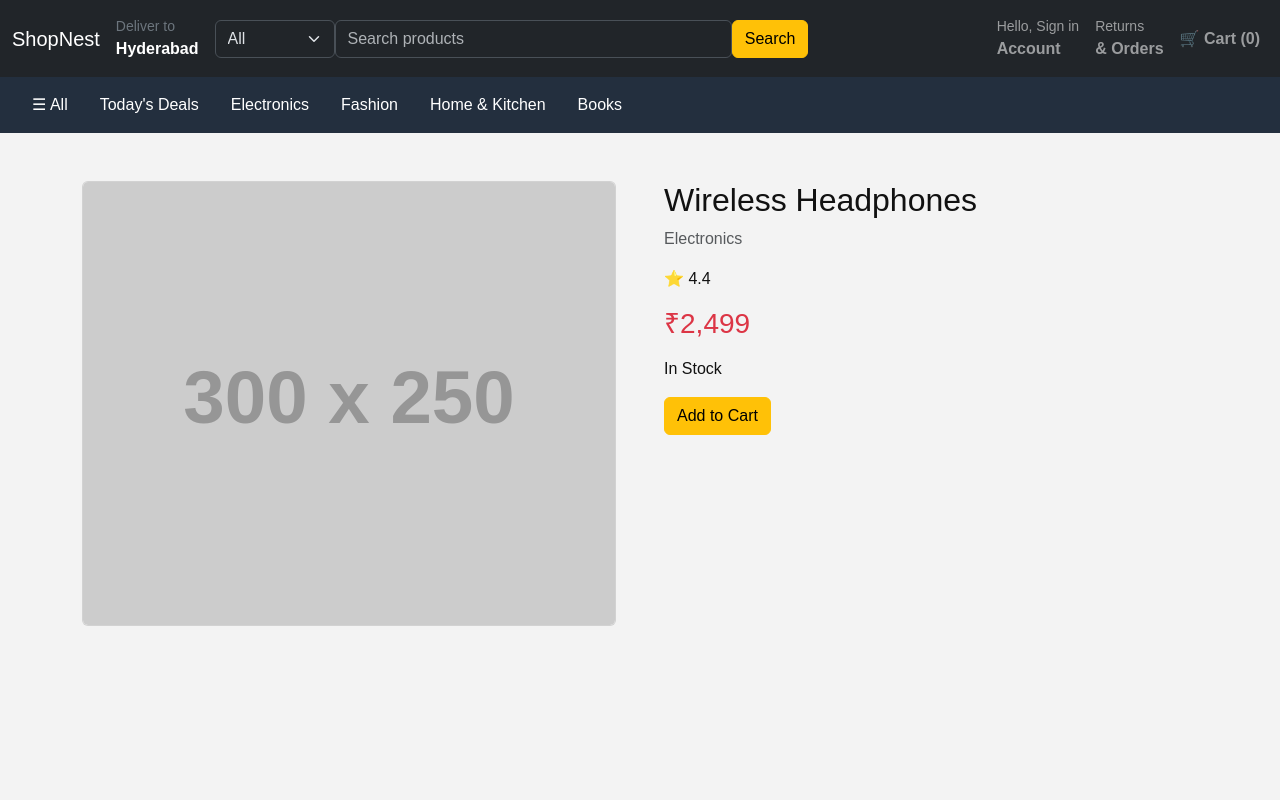
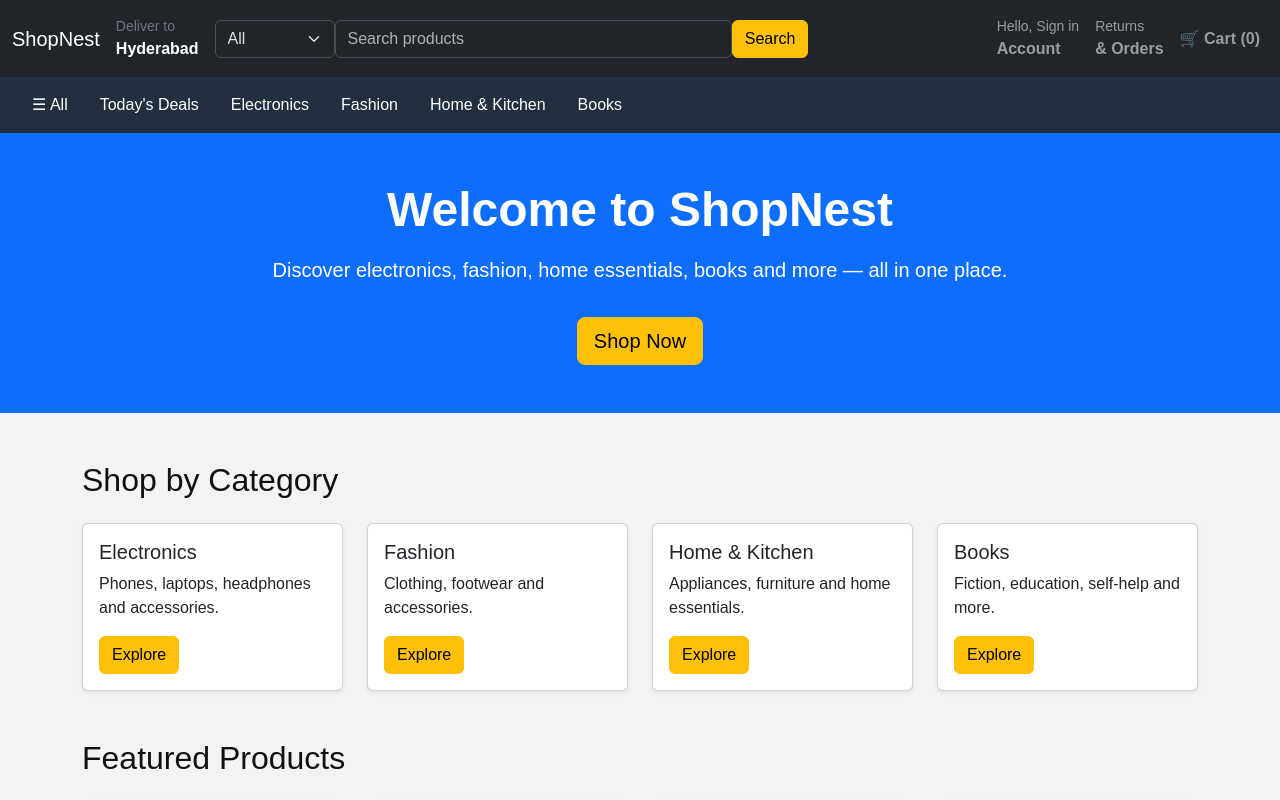
Before and after one commit to Keerthi2210/Amazon-clone-, a React app in the folder frontend/: page / in a window 1280 px wide. Shown: the top 800 px of the page. Built offline with nearby package versions, Linux system fonts and the light colour scheme; the HTML template or start-up script is replaced by a standard one.

Commit message:
Add routing and dynamic product details

```diff
--- a/frontend/package.json
+++ b/frontend/package.json
@@ -14,7 +14,7 @@
     "react": "^19.2.8",
     "react-bootstrap": "^2.10.10",
     "react-dom": "^19.2.8",
-    "react-router-dom": "^7.18.2"
+    "react-router-dom": "^7.18.3"
   },
   "devDependencies": {
     "@eslint/js": "^10.0.1",
--- a/frontend/src/App.jsx
+++ b/frontend/src/App.jsx
@@ -1,11 +1,28 @@
+import { Routes, Route } from 'react-router-dom'
+
 import Navbar from './components/Navbar'
+import Home from './pages/Home'
+import Products from './pages/Products'
 import ProductDetails from './pages/ProductDetails'
 
 function App() {
   return (
     <>
       <Navbar />
-      <ProductDetails />
+
+      <Routes>
+        <Route path="/" element={<Home />} />
+
+        <Route
+          path="/products"
+          element={<Products />}
+        />
+
+        <Route
+          path="/products/:id"
+          element={<ProductDetails />}
+        />
+      </Routes>
     </>
   )
 }
--- a/frontend/src/main.jsx
+++ b/frontend/src/main.jsx
@@ -1,5 +1,6 @@
 import { StrictMode } from 'react'
 import { createRoot } from 'react-dom/client'
+import { BrowserRouter } from 'react-router-dom'
 
 import 'bootstrap/dist/css/bootstrap.min.css'
 import './index.css'
@@ -8,6 +9,8 @@ import App from './App.jsx'
 
 createRoot(document.getElementById('root')).render(
   <StrictMode>
-    <App />
+    <BrowserRouter>
+      <App />
+    </BrowserRouter>
   </StrictMode>
 )
--- a/frontend/src/pages/ProductDetails.jsx
+++ b/frontend/src/pages/ProductDetails.jsx
@@ -1,3 +1,4 @@
+import { useParams } from 'react-router-dom'
 import {
   Container,
   Row,
@@ -9,8 +10,16 @@ import {
 import products from '../data/products'
 
 function ProductDetails() {
-  const product = products[0]
+  const { id } = useParams()
+  const product = products.find((item) => item.id === Number(id))
 
+  if (!product) {
+    return (
+      <Container className="py-5">
+        <h2>Product Not Found</h2>
+      </Container>
+    )
+  }
   return (
     <Container className="py-5">
       <Row className="g-5">
```
Also changed, not shown: 1 other file (tests, documents, lock files or other folders).
